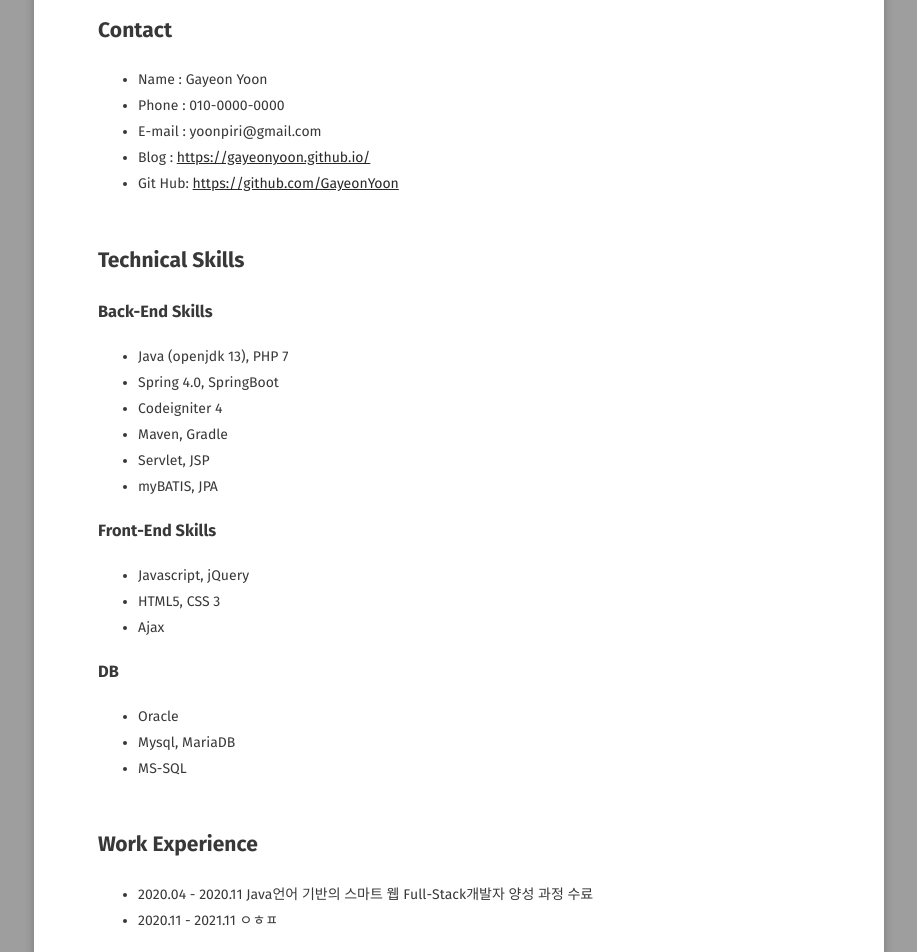
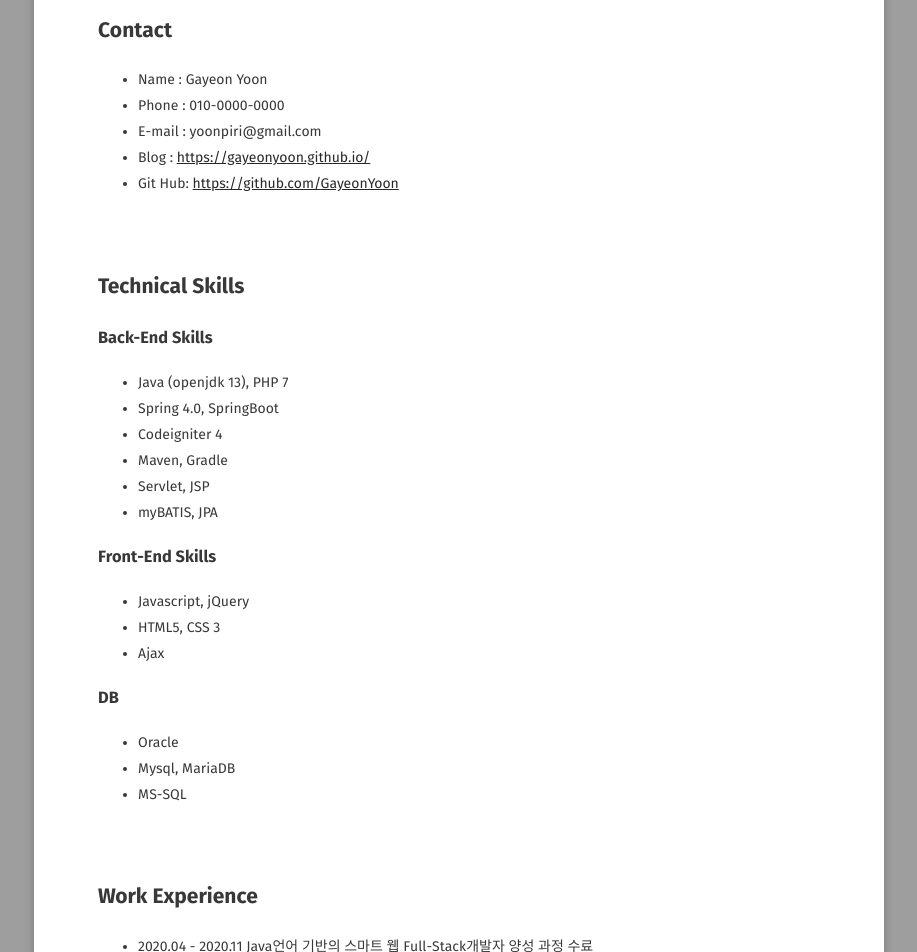
Before and after one commit to GayeonYoon/GayeonYoon.github.io, a Jekyll site: the page built from about/index.md, in a window 1280 px wide. Shown: the part 570-1522 px from the top of the page, without its empty margins (181-1098 px from the left). Built offline with Jekyll 4.4.1, drawn with Linux system fonts in a browser that asks for light colours; some web fonts are replaced.

Commit message:
Update index.md

```diff
--- a/about/index.md
+++ b/about/index.md
@@ -17,7 +17,7 @@ feature: /assets/img/bg.jpg
 * E-mail : yoonpiri@gmail.com
 * Blog : [https://gayeonyoon.github.io/](https://gayeonyoon.github.io/)
 * Git Hub: [https://github.com/GayeonYoon](https://github.com/GayeonYoon)
-<br><br>
+<br><br><br>
 
 ## Technical Skills
 ### Back-End Skills
@@ -37,17 +37,17 @@ feature: /assets/img/bg.jpg
  * Oracle
  * Mysql, MariaDB
  * MS-SQL
-<br><br>
+<br><br><br>
 
 ## Work Experience
  * 2020.04 - 2020.11 Java언어 기반의 스마트 웹 Full-Stack개발자 양성 과정 수료
  * 2020.11 - 2021.11 ㅇㅎㅍ
-<br><br>
+<br><br><br>
 
 ## Certificate
  * 정보처리기사
 
-
+<br><br><br>
 {% capture images %}
     https://cloud.githubusercontent.com/assets/754514/14509720/61c61058-01d6-11e6-93ab-0918515ecd56.png
     https://cloud.githubusercontent.com/assets/754514/14509716/61ac6c8e-01d6-11e6-879f-8308883de790.png
```
